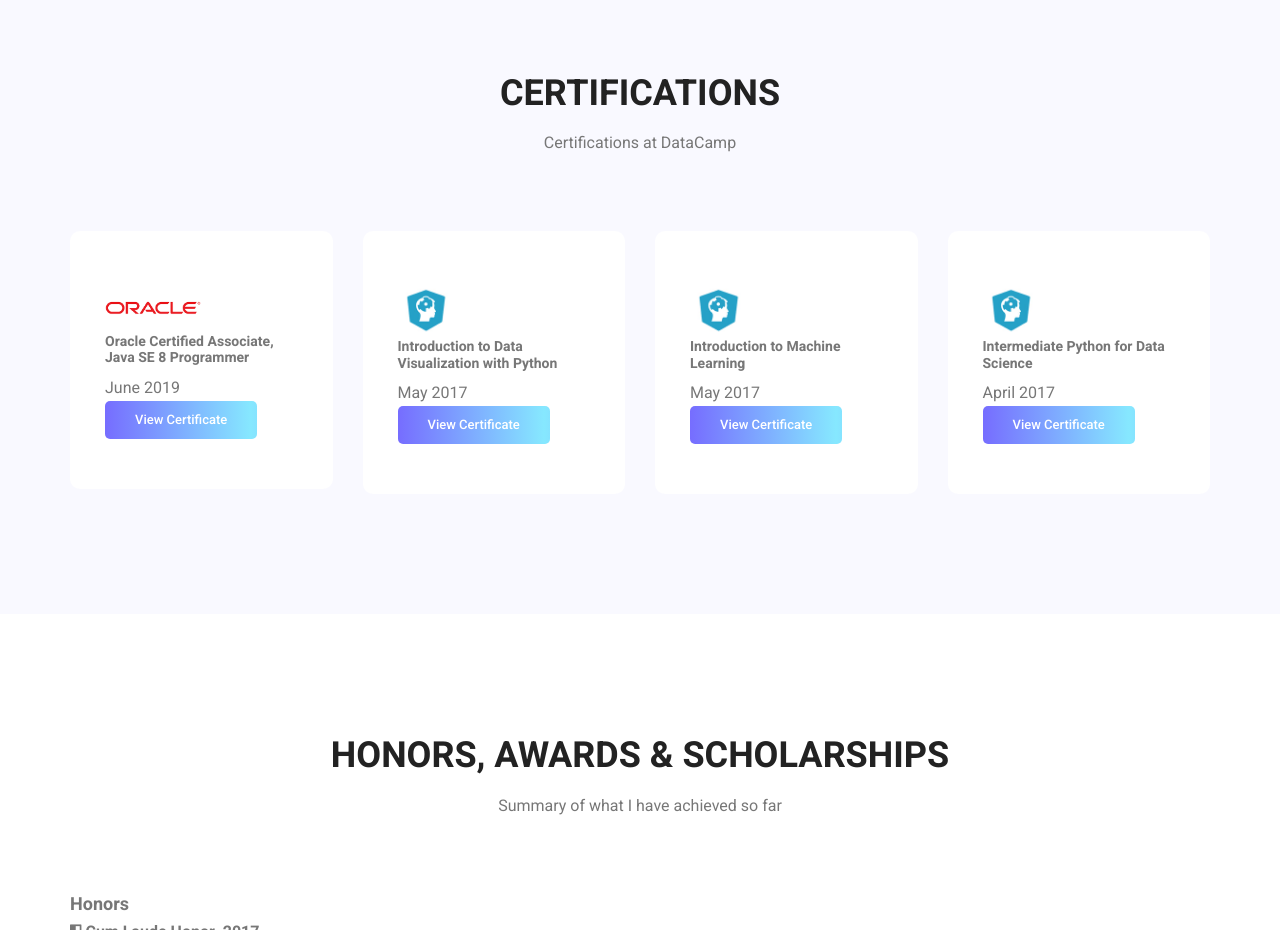
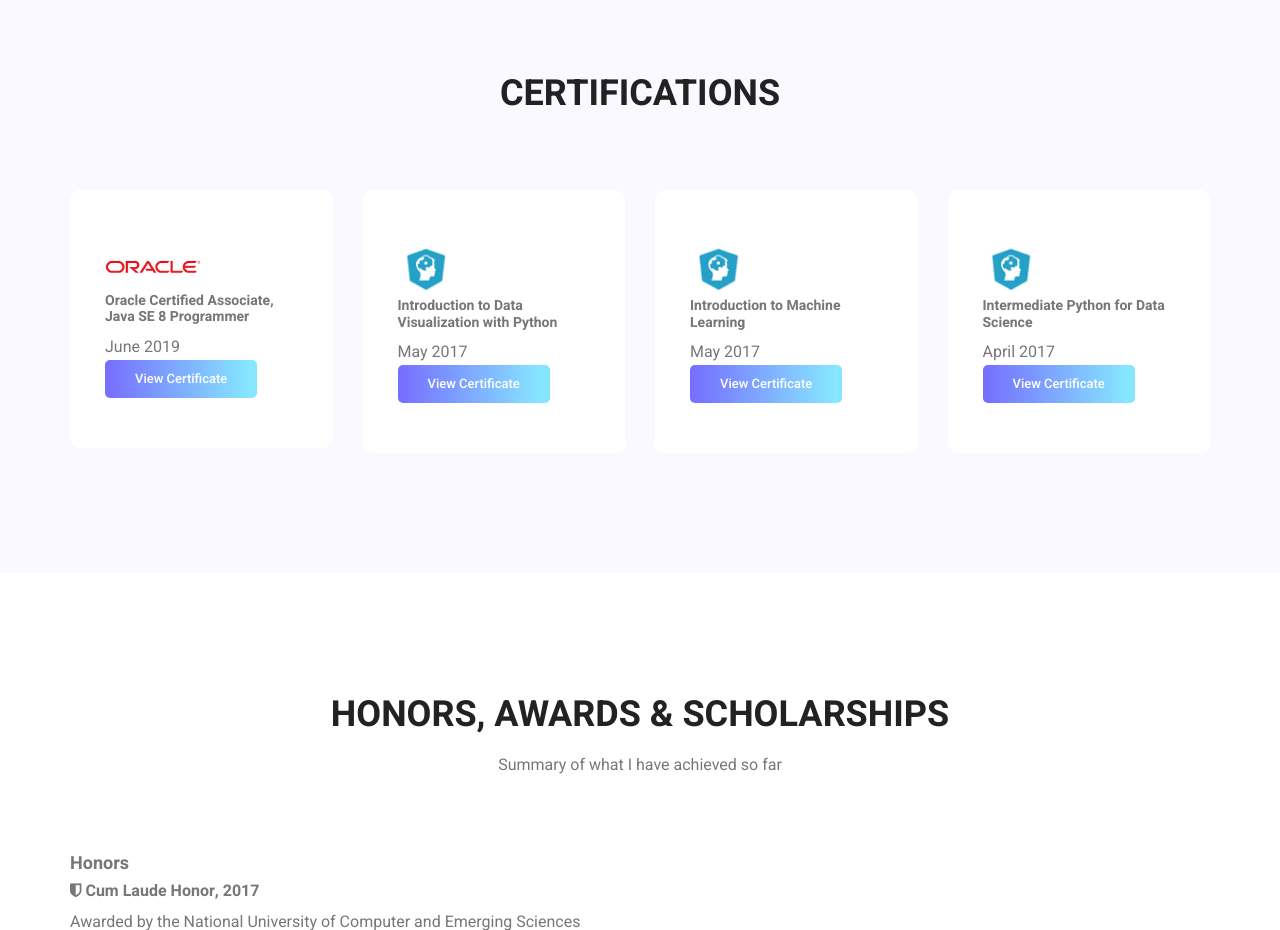
Before and after one commit to Saman-Karim/Saman-Karim.github.io, a plain HTML site: page index.html in a window 1280 px wide. Shown: the part 4280-5210 px from the top of the page. Drawn offline with Linux system fonts and the light colour scheme; files whose address does not match are found by name.

Commit message:
Add files via upload

```diff
--- a/index.html
+++ b/index.html
@@ -345,7 +345,6 @@
         	<div class="container">
         		<div class="main_title">
         			<h2>Certifications</h2>
-        			<p>Certifications at DataCamp</p>
         		</div>
 
             <div class="feature_inner row">
```
